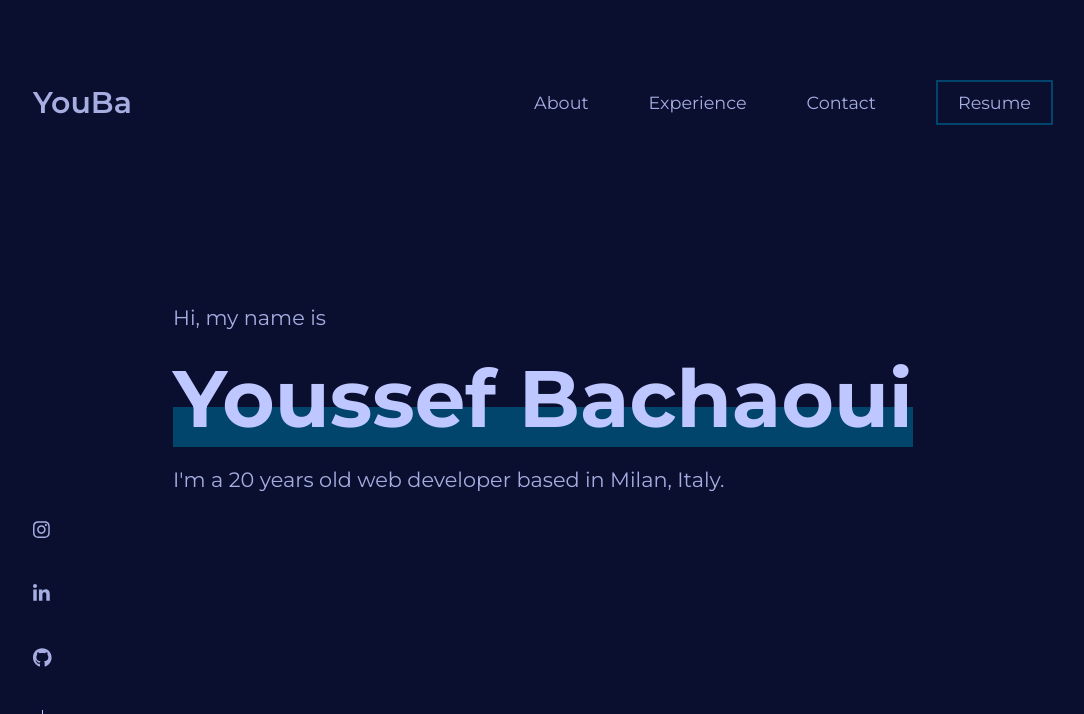
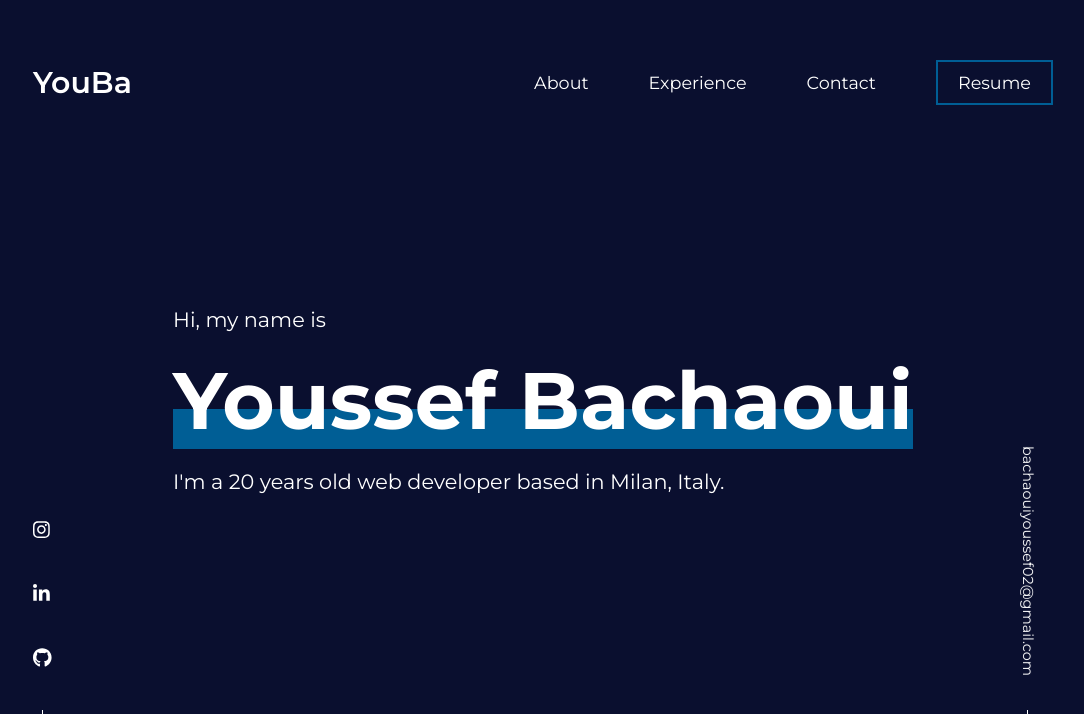
Before and after one commit to YOUBCH/MyPortfolio, a React (Create React App) app: page / in a window 1280 px wide. Shown: the top 714 px of the page, without its empty margins (97-1181 px from the left). Built offline with nearby package versions, Linux system fonts and the light colour scheme.

Commit message:
added header animation

```diff
--- a/public/index.html
+++ b/public/index.html
@@ -1,5 +1,5 @@
 <!DOCTYPE html>
-<html lang="en">
+<html lang="it">
   <head>
     <meta charset="utf-8" />
     <link rel="icon" href="%PUBLIC_URL%/favicon.ico" />
--- a/src/components/header/Header.css
+++ b/src/components/header/Header.css
@@ -1,8 +1,11 @@
 .header-container {
-    padding: 80px 130px;
+    padding: 60px 130px;
     display: flex;
     align-items: center;
+    position: fixed;
+    width: 100%;
 }
+
 
 .header {
     display: flex;
@@ -19,6 +22,20 @@ a {
 .nav-link {
     cursor: pointer;
     position: relative;
+}
+
+.nav-element{
+    top: -120px;
+    transition: 1s ease-in;
+}
+
+@keyframes loadHeader {
+    from {
+        top: -120px
+    }
+    to {
+        top: 0px;
+    }
 }
 
 .nav-link::after{
@@ -57,7 +74,7 @@ li.nav-btn::before {
     right: 0;
     z-index: -1;
     transform: scaleX(0);
-    background: #01456c;
+    background: var(--secondary-color);
     transform-origin: center right;
     transition: transform .2s ease-in;
 }
--- a/src/components/header/Header.js
+++ b/src/components/header/Header.js
@@ -1,7 +1,19 @@
+import { useEffect } from "react";
 import CustomButton from "../../custom/customButton/CustomButton";
 import "./Header.css";
 
 function Header(){
+
+    useEffect(() => {
+        const navElements = document.querySelectorAll(".nav-element");
+        let transitionDelay = 0;
+        for(let i = 0; i < navElements.length; i++){
+            navElements[i].style.transitionDelay = `${transitionDelay}ms`;
+            navElements[i].style.top = "0px"
+            transitionDelay += 100;
+        }
+    }, [])
+
     return(
         <div className="header-container">
             <div className="header">
@@ -10,10 +22,10 @@ function Header(){
                 </div>
                 <div className="navbar-container">
                     <ol className="navbar">
-                        <li className="nav-link">About</li>
-                        <li className="nav-link">Experience</li>
-                        <li className="nav-link">Contact</li>
-                        <li className="nav-btn"><CustomButton text={"Resume"} /></li>
+                        <li className="nav-link nav-element">About</li>
+                        <li className="nav-link nav-element">Experience</li>
+                        <li className="nav-link nav-element">Contact</li>
+                        <li className="nav-btn nav-element"><CustomButton text={"Resume"} /></li>
                     </ol>
                 </div>
             </div>
--- a/src/components/hero/Hero.css
+++ b/src/components/hero/Hero.css
@@ -1,9 +1,12 @@
 section.hero {
-    display: grid;
+    display: flex;
     width: fit-content;
+    flex-direction: column;
     gap: 20px;
     margin: auto;
-    margin-top: 100px;
+    min-height: 100vh;
+    align-items: flex-start;
+    justify-content: center;
 }
 
 .hero-my-name {
@@ -24,4 +27,14 @@ section.hero {
     margin: auto;
     transition: all .2s ease;
     z-index: -1;
+    animation: loadAfterPseudo 1.6s linear;
 }
+
+@keyframes loadAfterPseudo {
+    from{
+        width: 0%;
+    }
+    to {
+        width: 100%;
+    }
+}
--- a/src/components/socials/Socials.css
+++ b/src/components/socials/Socials.css
@@ -18,7 +18,7 @@ ul.socials-list::after {
     width: 1px;
     height: 90px;
     margin: 0px auto;
-    background: #bec7ff;
+    background: var(--text-color);
 }
 
 li.social-icon {
@@ -27,6 +27,36 @@ li.social-icon {
 }
 
 .social-icon:hover{
-    color: var(--hover-color);
+    color: var(--secondary-color);
     transform: translateY(-4px);
 }
+
+.my-email {
+    display: grid;
+    gap: 140px;
+    position: fixed;
+    bottom: 0;
+    right: 40px;
+    list-style: none;
+}
+
+.my-email p {
+    transform: rotate(90deg);
+    font-size: 0.9rem;
+    cursor: pointer;
+    transition: .3s ease-in-out;
+}
+
+.my-email p:hover {
+    transform: rotate(90deg) translateX(-10px);
+    color: var(--hover-color);
+}
+
+.my-email::after {
+    content: "";
+    display: block;
+    width: 1px;
+    height: 90px;
+    margin: 0px auto;
+    background: var(--text-color);
+}
--- a/src/components/socials/Socials.js
+++ b/src/components/socials/Socials.js
@@ -16,6 +16,9 @@ function Socials() {
                     <FontAwesomeIcon icon={faGithub} />
                 </li>
             </ul>
+            <div className="my-email">
+                <p>bachaouiyoussef02@gmail.com</p>
+            </div>
         </div>
     )
 }
--- a/src/index.css
+++ b/src/index.css
@@ -1,11 +1,11 @@
 @import url('https://fonts.googleapis.com/css2?family=Montserrat:ital,wght@0,100;0,200;0,300;0,400;0,500;0,600;0,700;1,800;1,900&display=swap');
 
 :root{
-  --text-color: #a5ade1;
-  --title-color: #bec7ff;
+  --text-color: #ffffff;
+  --title-color: #ffffff;
   --background-color: #0a0f2f;
-  --secondary-color: #01456c;
-  --hover-color: #ebeeff;
+  --secondary-color: #005e95;
+  --hover-color: #69c3f7;
 }
 
 body {
```
